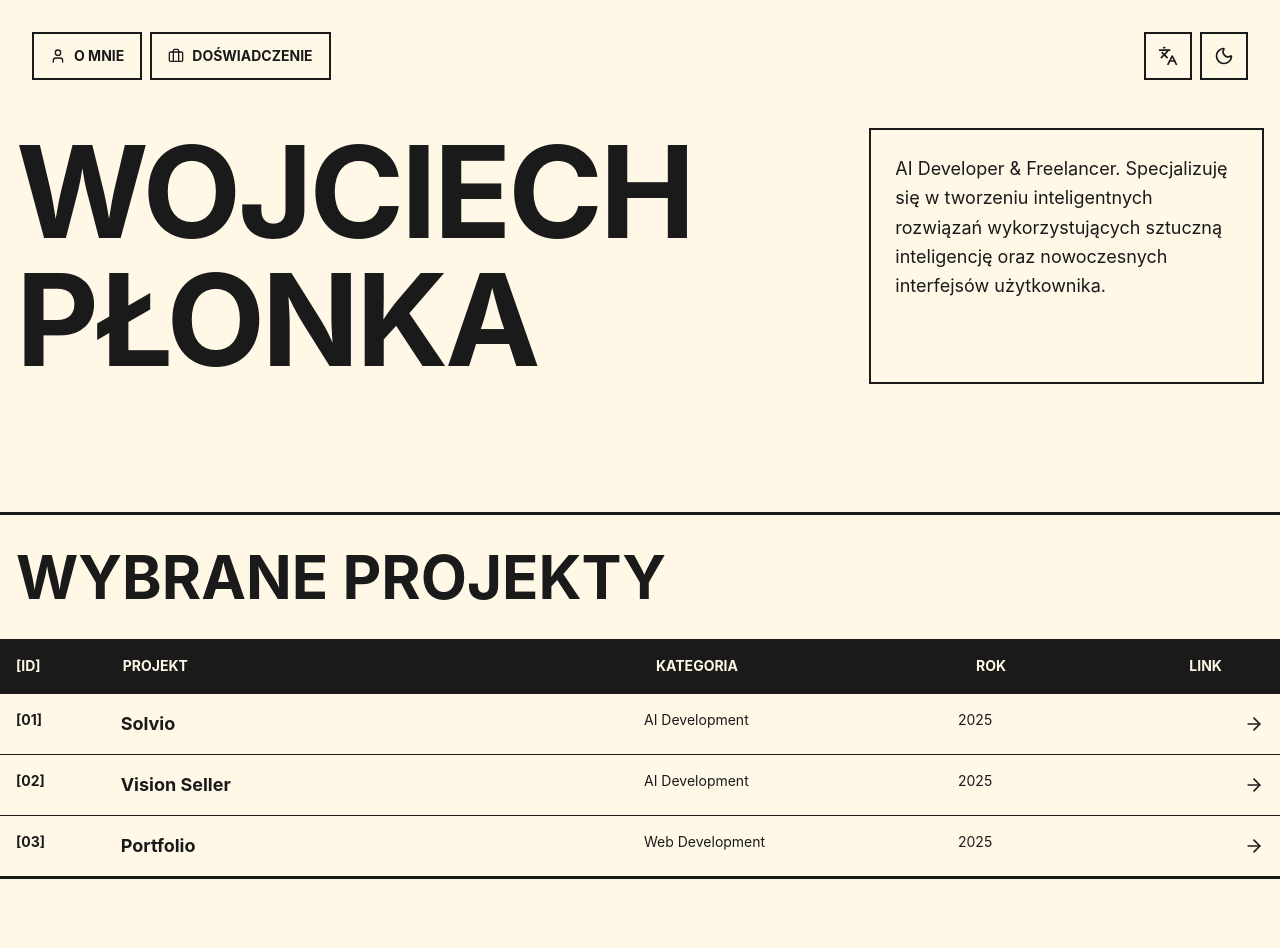
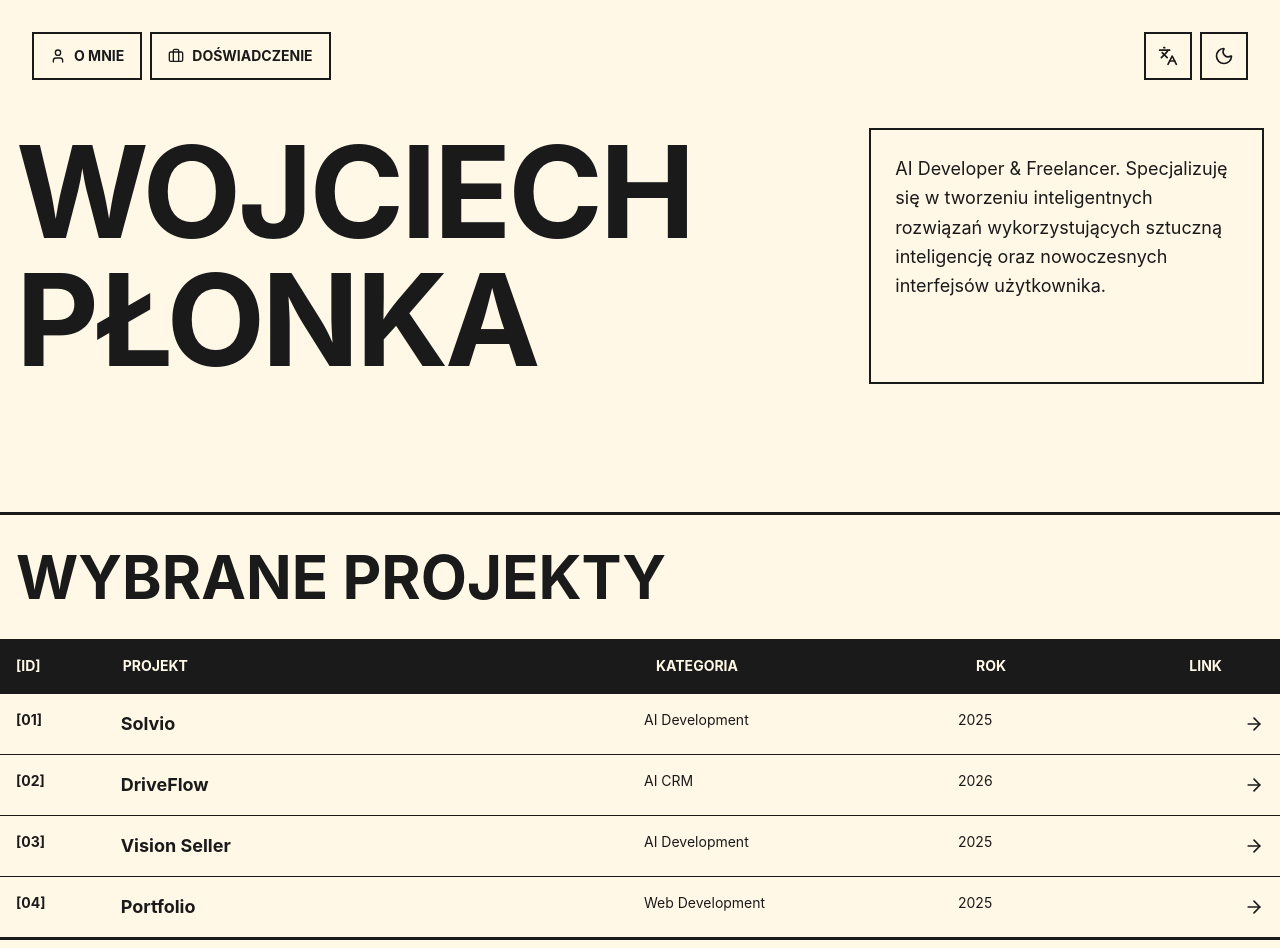
Before and after one commit to Plonkawojciech/portfolio, a Next.js app: page / in a window 1280 px wide. Shown: the top 948 px of the page. Built offline with nearby package versions, Linux system fonts and the light colour scheme.

Commit message:
added another project

```diff
--- a/app/page.tsx
+++ b/app/page.tsx
@@ -66,11 +66,19 @@ const projects = [
     name: { pl: "Solvio", en: "Solvio" },
     category: { pl: "AI Development", en: "AI Development" },
     year: "2025",
-    link: "#",
+    link: "https://solvioaitracking.vercel.app",
     image: "https://images.unsplash.com/photo-1551288049-bebda4e38f71?w=800&h=600&fit=crop", // Placeholder - możesz dodać screenshot Solvio
   },
   {
     id: 2,
+    name: { pl: "DriveFlow", en: "DriveFlow" },
+    category: { pl: "AI CRM", en: "AI CRM" },
+    year: "2026",
+    link: "https://car-salesman-nj4a.vercel.app",
+    image: "https://images.unsplash.com/photo-1489824904134-891ab64532f1?w=800&h=600&fit=crop",
+  },
+  {
+    id: 3,
     name: { pl: "Vision Seller", en: "Vision Seller" },
     category: { pl: "AI Development", en: "AI Development" },
     year: "2025",
@@ -78,7 +86,7 @@ const projects = [
     image: "/Visionseller.png",
   },
   {
-    id: 3,
+    id: 4,
     name: { pl: "Portfolio", en: "Portfolio" },
     category: { pl: "Web Development", en: "Web Development" },
     year: "2025",
```
